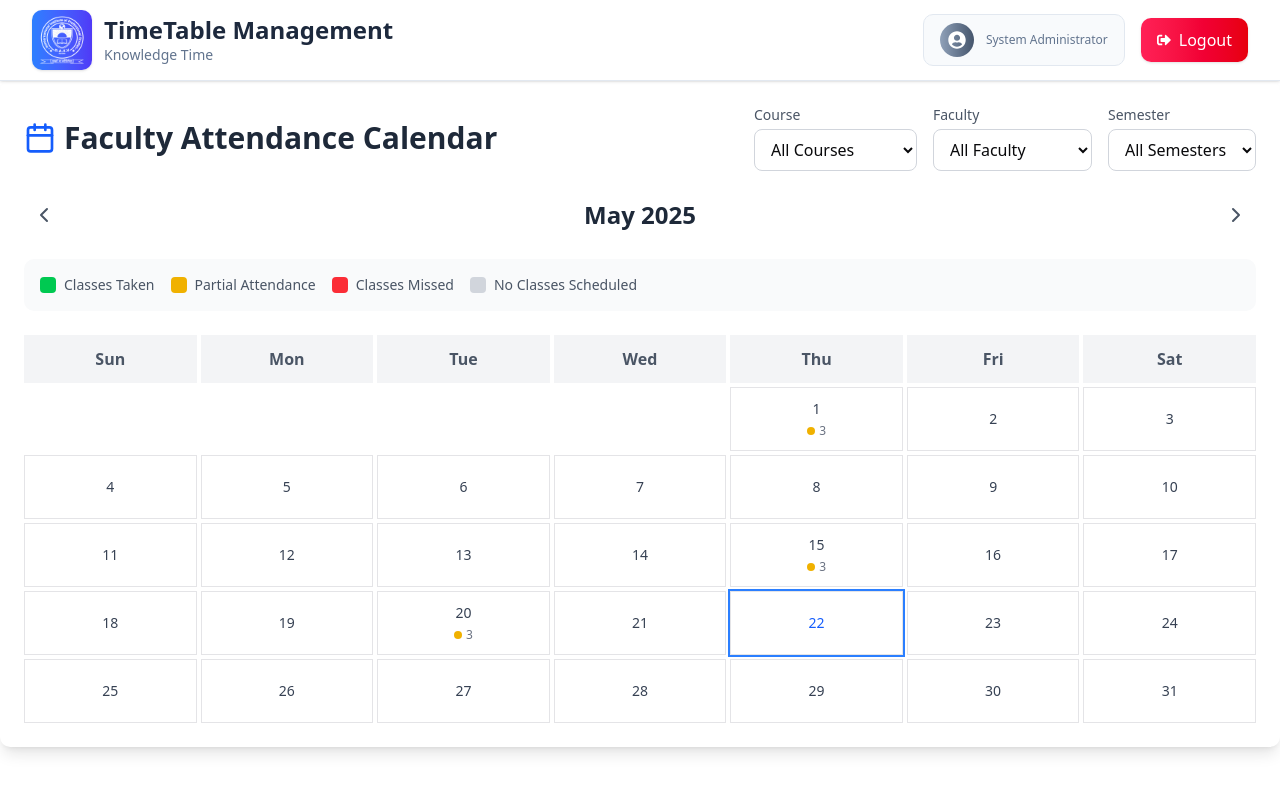
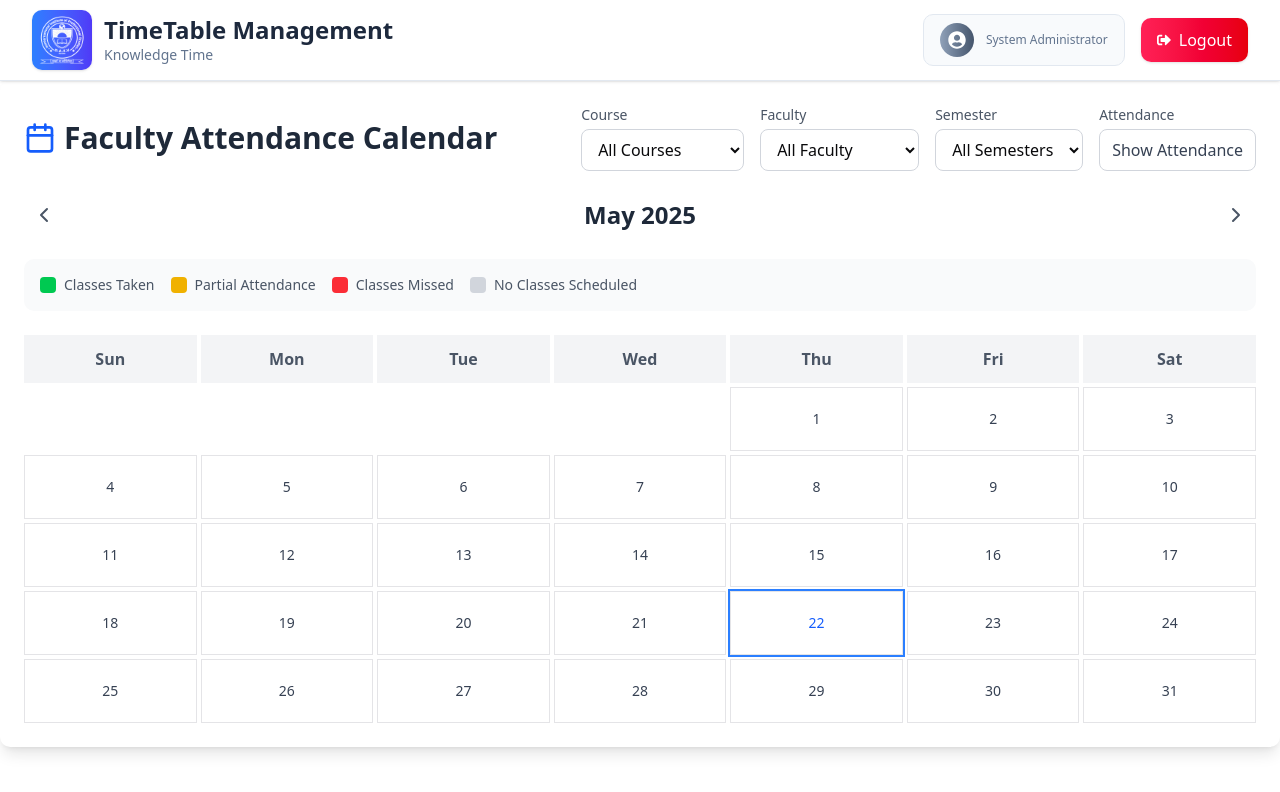
Before and after one commit to iips-summer-internship-2025/TT-Management-System, a React (Vite) app in the folder frontend/: page /UpdateTimeTable in a window 1280 px wide. Shown: the top 792 px of the page. Built offline with nearby package versions, Linux system fonts and the light colour scheme.

Commit message:
login/logout

```diff
--- a/frontend/src/pages/ViewTimeTable.jsx
+++ b/frontend/src/pages/ViewTimeTable.jsx
@@ -9,132 +9,103 @@ function ViewTimeTable() {
   const [selectedCourse, setSelectedCourse] = useState('all');
   const [selectedFaculty, setSelectedFaculty] = useState('all');
   const [selectedSemester, setSelectedSemester] = useState('all');
+  // const [attendanceData, setAttendanceData] = useState("");
   const [showModal, setShowModal] = useState(false);
+  const [showAttendance, setShowAttendance] = useState(false);
   const modalRef = useRef(null);
 
-  // Sample attendance data - replace with your actual data source
+  // Sample attendance data
   const attendanceData = {
-    '2025-05-01': [
+    data: [
         {
-        id: 'class-1',
-        facultyId: 'dr-smith',
-        subjectId: 'csc201',
-        courseId: 'btech-cs-a',
-        semester: '3',
-        roomId: 'room-101',
-        timeSlot: '09:00-10:00',
-        day: 'Thursday',
-        taken: true,
-        studentsPresent: 65,
-        totalStudents: 70
+            "date": "2025-05-25",
+            "total_held": 2,
+            "total_cancelled": 1,
+            "no_data": 5
         },
         {
-        id: 'class-2',
-        facultyId: 'dr-brown',
-        subjectId: 'it201',
-        courseId: 'btech-it-a',
-        semester: '3',
-        roomId: 'room-102',
-        timeSlot: '10:00-11:00',
-        day: 'Thursday',
-        taken: false,
-        studentsPresent: 0,
-        totalStudents: 65
+            "date": "2025-05-26",
+            "total_held": 1,
+            "total_cancelled": 0,
+            "no_data": 3
         },
         {
-        id: 'class-3',
-        facultyId: 'prof-green',
-        subjectId: 'mca501',
-        courseId: 'mca-sec-a',
-        semester: '5',
-        roomId: 'room-201',
-        timeSlot: '11:00-12:00',
-        day: 'Thursday',
-        taken: true,
-        studentsPresent: 58,
-        totalStudents: 60
-      }
-    ],
-    '2025-05-15': [
-      {
-        id: 'class-4',
-        facultyId: 'dr-smith',
-        subjectId: 'csc202',
-        courseId: 'btech-cs-a',
-        semester: '4',
-        roomId: 'room-101',
-        timeSlot: '09:00-10:00',
-        day: 'Thursday',
-        taken: true,
-        studentsPresent: 68,
-        totalStudents: 70
+            "date": "2025-05-27",
+            "total_held": 3,
+            "total_cancelled": 2,
+            "no_data": 2
         },
         {
-        id: 'class-5',
-        facultyId: 'prof-white',
-        subjectId: 'csc301',
-        courseId: 'btech-cs-b',
-        semester: '5',
-        roomId: 'room-202',
-        timeSlot: '10:00-11:00',
-        day: 'Thursday',
-        taken: true,
-        studentsPresent: 66,
-        totalStudents: 70
+            "date": "2025-05-28",
+            "total_held": 0,
+            "total_cancelled": 1,
+            "no_data": 6
         },
         {
-        id: 'class-6',
-        facultyId: 'dr-brown',
-        subjectId: 'it301',
-        courseId: 'btech-it-b',
-        semester: '6',
-        roomId: 'lab-301',
-        timeSlot: '14:00-15:00',
-        day: 'Thursday',
-        taken: false,
-        studentsPresent: 0,
-        totalStudents: 65
-      }
-    ],
-    '2025-05-20': [
-      {
-        id: 'class-7',
-        facultyId: 'dr-johnson',
-        subjectId: 'mth201',
-        courseId: 'btech-cs-a',
-        semester: '3',
-        roomId: 'room-103',
-        timeSlot: '09:00-10:00',
-        day: 'Tuesday',
-        taken: false,
-        studentsPresent: 0,
-        totalStudents: 70
+            "date": "2025-05-29",
+            "total_held": 2,
+            "total_cancelled": 0,
+            "no_data": 4
         },
         {
-        id: 'class-8',
-        facultyId: 'prof-green',
-        subjectId: 'mca502',
-        courseId: 'mca-sec-a',
-        semester: '6',
-        roomId: 'room-201',
-        timeSlot: '11:00-12:00',
-        day: 'Tuesday',
-        taken: true,
-        studentsPresent: 55,
-        totalStudents: 60
+            "date": "2025-05-30",
+            "total_held": 1,
+            "total_cancelled": 0,
+            "no_data": 3
         },
         {
-        id: 'class-9',
-        facultyId: 'prof-anderson',
-        subjectId: 'mca501',
-        courseId: 'mca-sec-b',
-        semester: '5',
-        roomId: 'room-108',
-        timeSlot: '15:00-16:00',
-        day: 'Tuesday',
-        taken: true,
-        studentsPresent: 59,
-        totalStudents: 60
+            "date": "2025-05-31",
+            "total_held": 3,
+            "total_cancelled": 1,
+            "no_data": 2
+        },
+        {
+            "date": "2025-06-01",
+            "total_held": 2,
+            "total_cancelled": 0,
+            "no_data": 4
+        },
+        {
+            "date": "2025-06-02",
+            "total_held": 0,
+            "total_cancelled": 1,
+            "no_data": 5
+        },
+        {
+            "date": "2025-06-03",
+            "total_held": 1,
+            "total_cancelled": 2,
+            "no_data": 2
+        },
+        {
+            "date": "2025-06-04",
+            "total_held": 2,
+            "total_cancelled": 0,
+            "no_data": 3
+        },
+        {
+            "date": "2025-06-05",
+            "total_held": 3,
+            "total_cancelled": 1,
+            "no_data": 2
+        },
+        {
+            "date": "2025-06-06",
+            "total_held": 1,
+            "total_cancelled": 0,
+            "no_data": 4
+        },
+        {
+            "date": "2025-06-07",
+            "total_held": 1,
+            "total_cancelled": 0,
+            "no_data": 4
+        },
+        {
+            "date": "2025-06-08",
+            "total_held": 1,
+            "total_cancelled": 0,
+            "no_data": 3
         }
     ]
   };
@@ -169,6 +140,16 @@ function ViewTimeTable() {
   const getClassesForDate = (date) => {
     const dateKey = formatDateKey(date);
     return attendanceData[dateKey] || [];
+  };
+
+  // Helper to get attendance data for a date
+  const getAttendanceForDate = (date) => {
+    const dateKey = formatDateKey(date);
+    return attendanceData.data.find(item => item.date === dateKey) || {
+      total_held: 0,
+      total_cancelled: 0,
+      no_data: 0
+    };
   };
 
   const getFilteredClasses = (classes) => {
@@ -306,6 +287,20 @@ function ViewTimeTable() {
                   ))}
                 </select>
               </div>
+
+              <div className="flex flex-col">
+                <label className="text-sm font-medium text-gray-600 mb-1">Attendance</label>
+                <button
+                  onClick={() => setShowAttendance(!showAttendance)}
+                  className={`px-3 py-2 border rounded-md transition-colors ${
+                    showAttendance
+                      ? 'bg-blue-500 text-white border-blue-500'
+                      : 'bg-white text-gray-700 border-gray-300 hover:bg-gray-50'
+                  }`}
+                >
+                  {showAttendance ? 'Hide Attendance' : 'Show Attendance'}
+                </button>
+              </div>
             </div>
           </div>
 
@@ -368,6 +363,7 @@ function ViewTimeTable() {
               const status = getAttendanceStatus(day);
               const isToday = day.toDateString() === new Date().toDateString();
               const classCount = getFilteredClasses(getClassesForDate(day)).length;
+              const attendanceForDate = getAttendanceForDate(day);
 
               let bgColor = 'bg-white hover:bg-gray-50';
               let indicator = '';
@@ -399,7 +395,39 @@ function ViewTimeTable() {
                     <span className={`text-sm font-medium ${isToday ? 'text-blue-600 font-bold' : 'text-gray-700'}`}>
                       {day.getDate()}
                     </span>
-                    {status !== 'no-data' && (
+
+                    {/* Attendance Summary */}
+                    {showAttendance && (
+                      <div className="flex flex-col items-center mt-1">
+                        <div className="flex space-x-1">
+                          {/* Held Classes */}
+                          {attendanceForDate.total_held > 0 && (
+                            <div className="flex items-center">
+                              <Check className="w-3 h-3 text-green-500" />
+                              <span className="text-xs ml-0.5">{attendanceForDate.total_held}</span>
+                            </div>
+                          )}
+
+                          {/* Cancelled Classes */}
+                          {attendanceForDate.total_cancelled > 0 && (
+                            <div className="flex items-center">
+                              <X className="w-3 h-3 text-red-500" />
+                              <span className="text-xs ml-0.5">{attendanceForDate.total_cancelled}</span>
+                            </div>
+                          )}
+                        </div>
+
+                        {/* No Data Indicator */}
+                        {attendanceForDate.no_data > 0 && (
+                          <div className="text-xs text-gray-400 mt-0.5">
+                            {attendanceForDate.no_data} no data
+                          </div>
+                        )}
+                      </div>
+                    )}
+
+                    {/* Original Class Count */}
+                    {!showAttendance && status !== 'no-data' && (
                       <div className="flex items-center gap-1 mt-1">
                         <div className={`w-2 h-2 rounded-full ${indicator}`}></div>
                         {classCount > 0 && (
```
Lines whose indentation alone changed are shown as unchanged.
